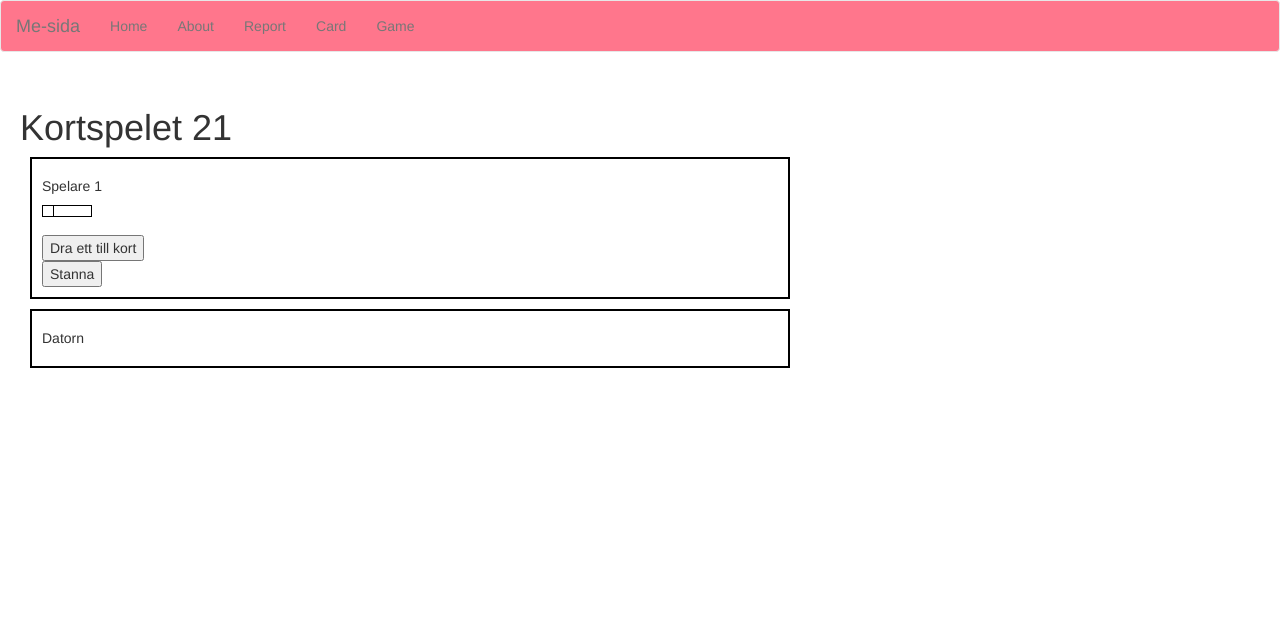
After one commit to agnesrodhe/report, a Symfony app: template templates/game/game-draw.html.twig in a window 1280 px wide. The commit adds this page. Shown: the top 628 px of the page. Run offline with Twig, Linux system fonts and the light colour scheme; the template is opened without the code that fills it, so the values that code supplies are empty; some libraries are stand-ins or nearby versions.

Commit message:
Game intro, doc, start added

```diff
--- a/public/css/style.css
+++ b/public/css/style.css
@@ -77,3 +77,9 @@ footer {
     color: black;
     font-size: 20px;
 }
+
+.game-board {
+    border: 2px solid black;
+    padding: 10px;
+    margin: 10px;
+}
--- /dev/null
+++ b/templates/game/game-draw.html.twig
@@ -0,0 +1,40 @@
+{% extends "base.html.twig" %}
+
+{% block title %}21{% endblock %}
+
+{% block content %}
+<h1>Kortspelet 21</h1>
+<div class="player game-board">
+    <h5>Spelare 1</h5>
+    <div>
+        {% if card.getColor() == "♥" or card.getColor() == "♦" %}
+        <p class="card red color">{{ card.getColor() }} </p>
+        <p class="card value">{{ card.getValue() }} </p>
+        {% else %}
+        <p class="card black color">{{ card.getColor() }} </p>
+        <p class="card value">{{ card.getValue() }} </p>
+        {% endif %}
+    </div>
+    {% for c in cardHand %}
+    <div>
+        {% if c.getColor() == "♥" or c.getColor() == "♦" %}
+        <p class="card red color">{{ c.getColor() }} </p>
+        <p class="card value">{{ c.getValue() }} </p>
+        {% else %}
+        <p class="card black color">{{ c.getColor() }} </p>
+        <p class="card value">{{ c.getValue() }} </p>
+        {% endif %}
+    </div>
+    {% endfor %}
+    <form action="{{ url("game-draw") }}">
+        <input type="submit" value="Dra ett till kort" />
+    </form>
+    <button>Stanna</button>
+</div>
+
+
+<div class="bank game-board">
+    <h5>Datorn</h5>
+</div>
+
+{% endblock %}
--- a/templates/game/game-intro.html.twig
+++ b/templates/game/game-intro.html.twig
@@ -8,8 +8,10 @@
 <h4>Välkommen!</h4>
 <h5>På den här sidan kan du spela 21 enligt följande regler:</h5>
 <p>Spelet går ut på att du drar ett kort i taget och ska försöka komma så nära 21  som möjligt MEN om det sammanlagda värdet av alla kort mer än 21 så förlorar du. Du får välja att stanna när du vill och då kommer datorn att köra mot dig.</p>
+<form action="{{ url("game-start") }}">
+    <input type="submit" value="Starta spelet" />
+</form>
 
-<h2>Tryck på knappen för att starta!</h2>
 
 <a href="{{ url("game-doc") }}">Dokumentation om spelet</a>
 {% endblock %}
```
Also changed, not shown: src/Card/Game.php (+31 -0 lines), src/Controller/GameController.php (+30 -0 lines), templates/game/game-start.html.twig (added, +25 -0 lines).
